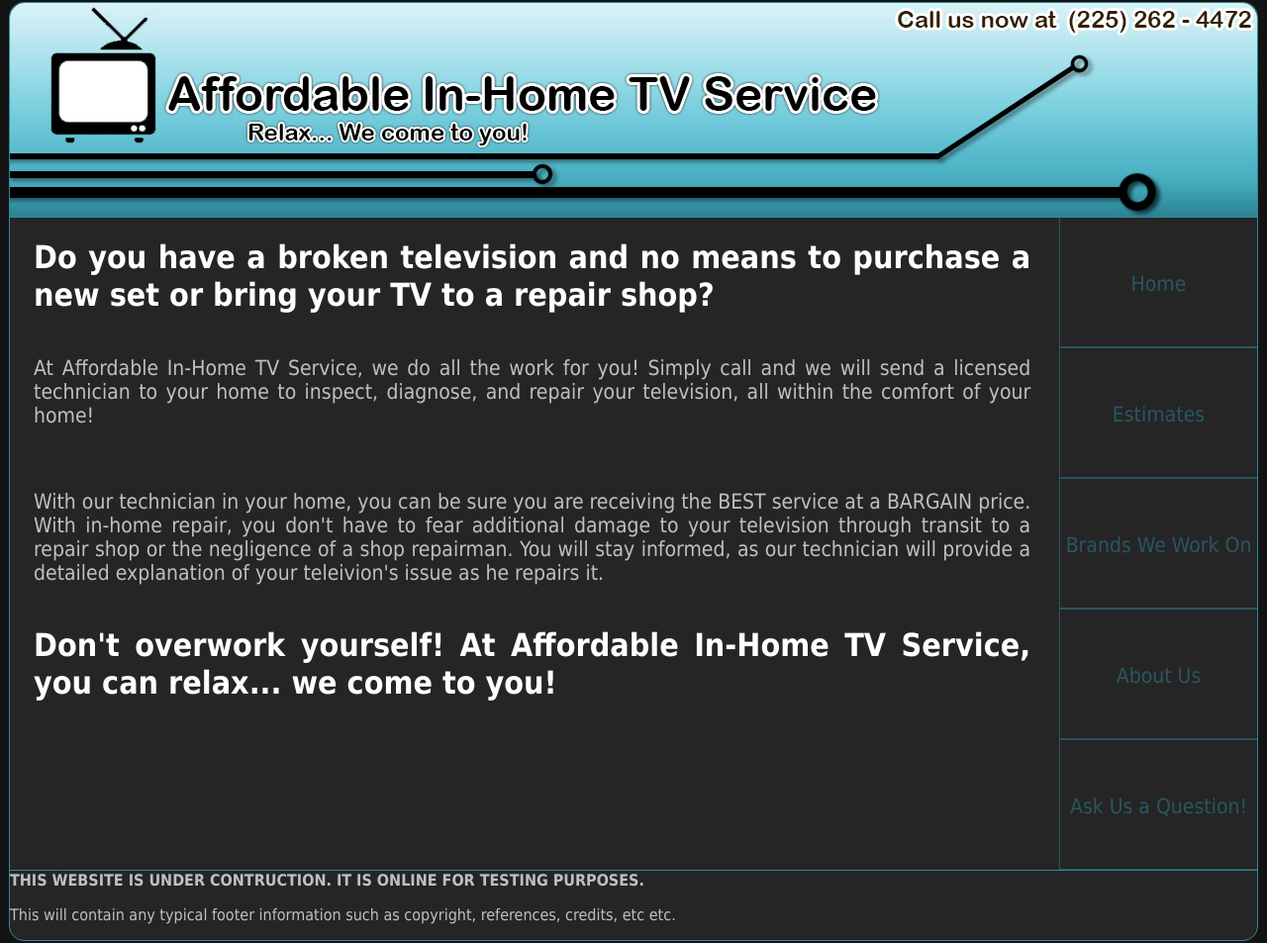
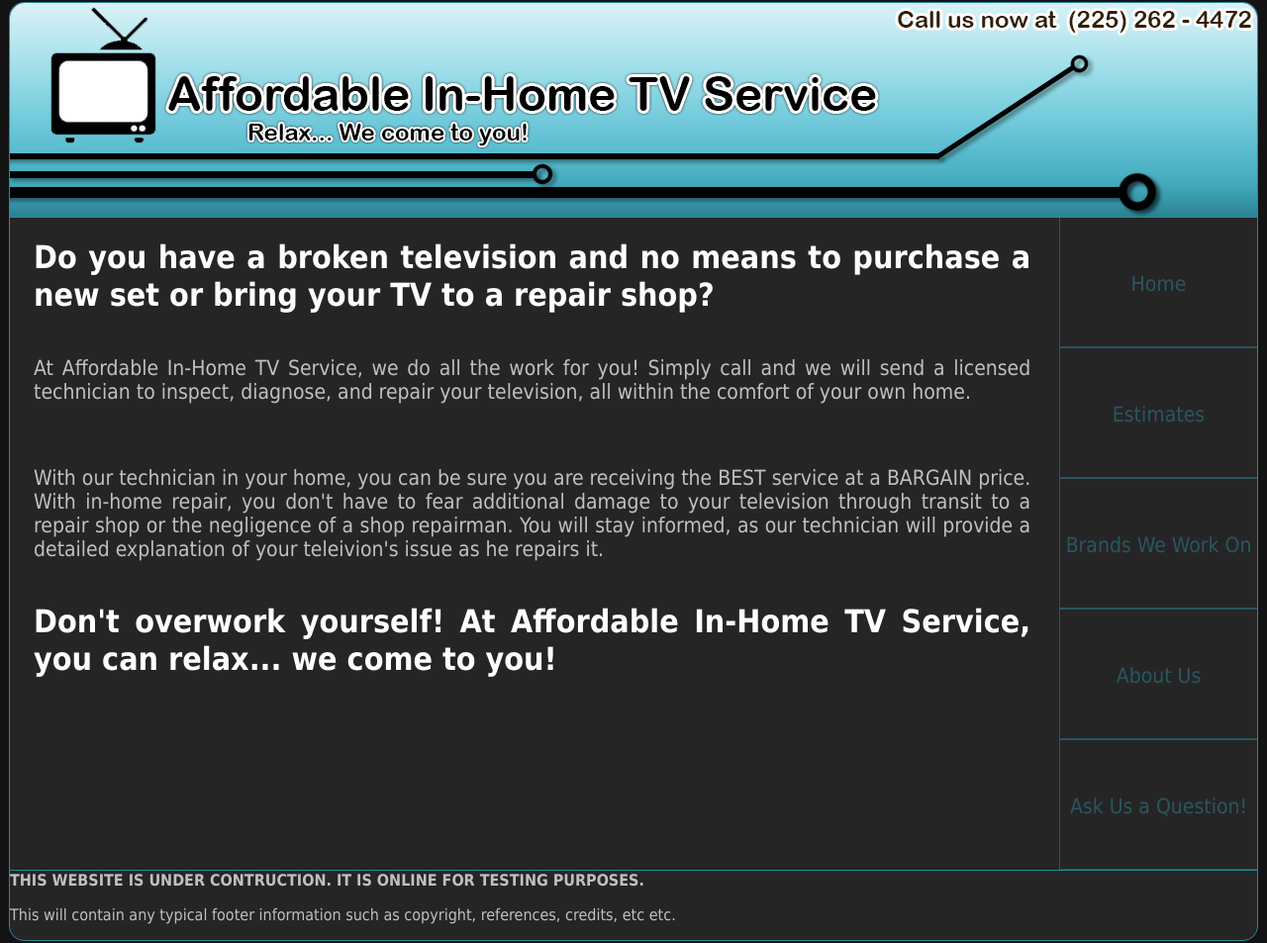
Before and after one commit to Croge32/Website, a PHP site: page / in a window 1280 px wide. Shown: the whole page at 99% size. Run offline with PHP 8.4, Linux system fonts and the light colour scheme; some libraries are stand-ins or nearby versions.

Commit message:
fixed typos and some other small quirks

```diff
--- a/about.php
+++ b/about.php
@@ -10,7 +10,7 @@
 			and possesses an LA Radio and TV License as well as an F.C.C License.
 		</p>
 
-		<h2 style="padding-top: 2em; padding-bottom: 1em">Contacting us is easy!</h2>
+		<h2 style="padding-top: 2em; padding-bottom: 1em">Contacting us is easy</h2>
 			<p>Telephone and Fax: (225) 262-4472</p>
 			<p>email: orogers225@gmail.com</p>
 	</div>
--- a/estimates.php
+++ b/estimates.php
@@ -23,7 +23,7 @@
 			<h3>We also will come out to Walker, Zachary, Prairieville, Port Allen, Brusly, and Addis.</h3>
 
 			<h1 style="padding-top: 1em">
-				For estimates on the cost of service in your area, give us a call!</h1>
+				For estimates on the cost of service in your area, give us a call at (225) 262-4472.</h1>
 	</div>
 
 	<?php include('footer.php'); ?>
--- a/home.php
+++ b/home.php
@@ -6,8 +6,8 @@
 	<div id="maincontentHome">
 		<h1>Do you have a broken television and no means to purchase a new set or bring your TV to a repair shop?</h1>
 
-		<p>At Affordable In-Home TV Service, we do all the work for you! Simply call and we will send a licensed technician to your home to inspect, diagnose,
-		and repair your television, all within the comfort of your home!</p>
+		<p>At Affordable In-Home TV Service, we do all the work for you! Simply call and we will send a licensed technician to inspect, diagnose,
+		and repair your television, all within the comfort of your own home.</p>
 
 		<p>With our technician in your home, you can be sure you are receiving the BEST service at a BARGAIN price. With in-home repair, you don't have to fear
 		additional damage to your television through transit to a repair shop or the negligence of a shop repairman. You will stay informed, as our technician will provide a detailed explanation
--- a/models.php
+++ b/models.php
@@ -6,11 +6,11 @@
 	<div id="maincontentModels">
 			<h2>We service many different television brands including:</h2>
 				<p>AKAI, Denon, Emerson, GE, Harmon, Kardon, Hitachi, JVC, LG, Magnavox, Mitsubishi, Philips, Panasonic,
-				Pioneer, Polaroid, Quasar, RCA, Samsung, Sharp, Sony, Sylvania, Teac, Toshiba, Vizio, Westinghouse, Zenith, and many more! </p>
+				Pioneer, Polaroid, Quasar, RCA, Samsung, Sharp, Sony, Sylvania, Teac, Toshiba, Vizio, Westinghouse, Zenith, and many more. </p>
 
-			<h2>We specialize in Big Screen TV, HDTV, Projection TV, DLP TV, LCD TC, LED TV, and VCR repair.</h2>
+			<h2>We specialize in Big Screen TV, HDTV, Projection TV, DLP TV, LCD TV, LED TV, and VCR repair.</h2>
 
-			<h1>If you any question as to what type of television you have, we will assist you over the phone!</h1>
+			<h1>If you any question as to what type of television you have, we will assist you over the phone.</h1>
 	</div>
 
 	<?php include('footer.php'); ?>
```
